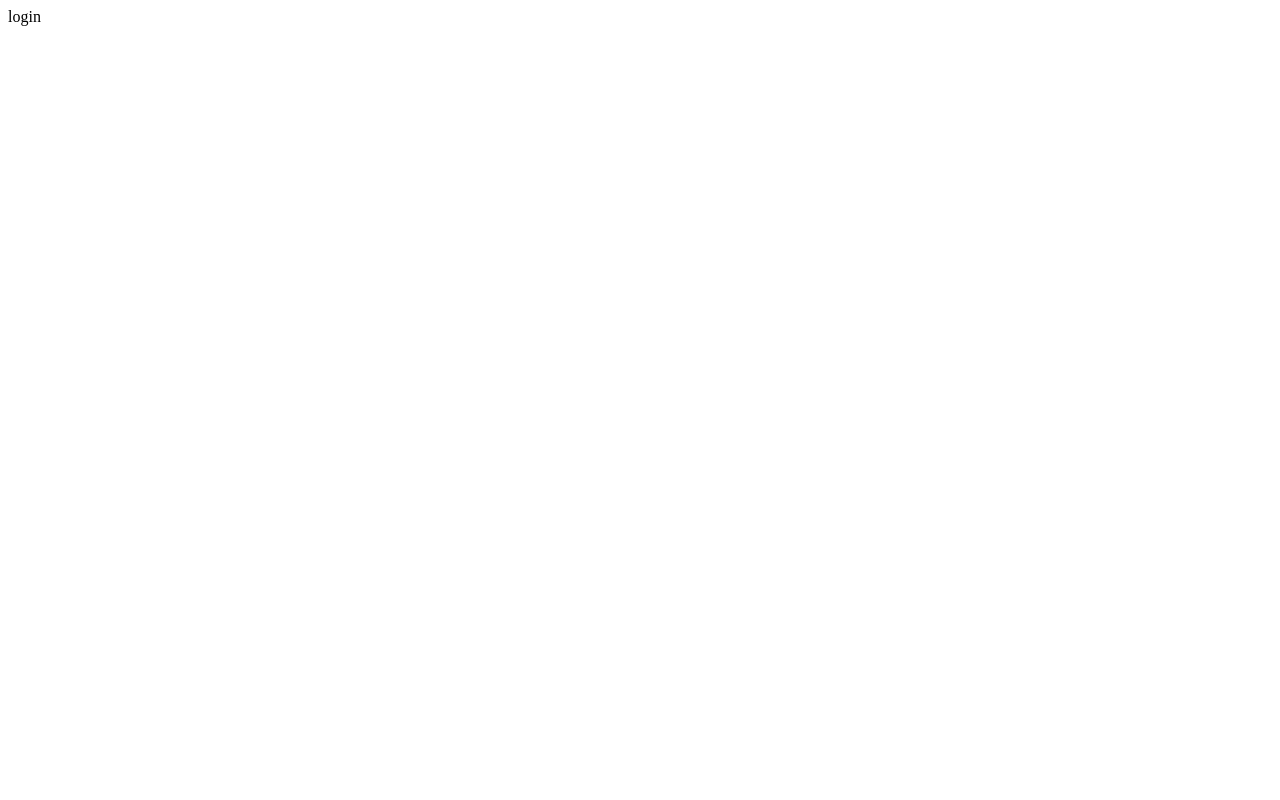
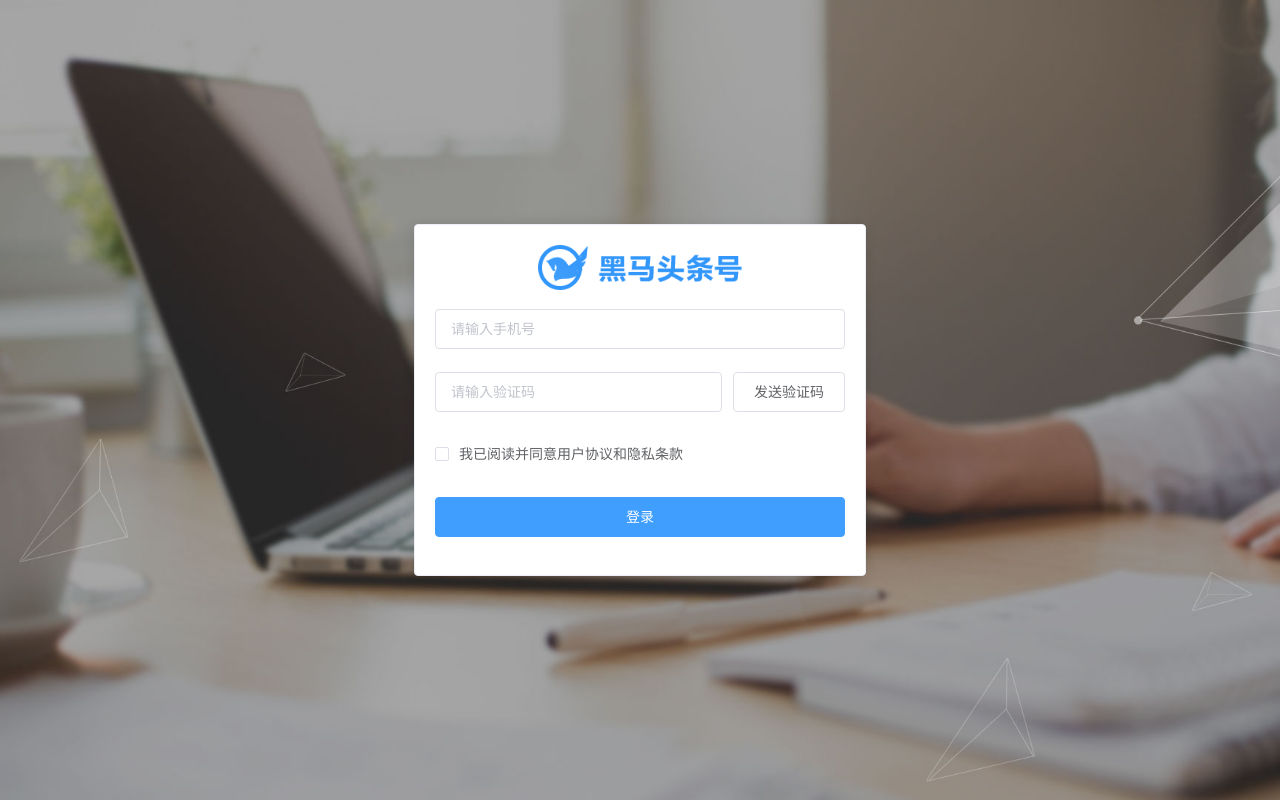
Before and after one commit to woshiyikehemiao/heima2-miao, a Vue app: page /#/login in a window 1280 px wide. Built offline with nearby package versions, Linux system fonts and the light colour scheme.

Commit message:
登录模块-页面布局及样式

```diff
--- a/src/main.js
+++ b/src/main.js
@@ -2,6 +2,8 @@
 import App from './App.vue'
 import router from './router'
 import ElementUI from 'element-ui'
+import 'element-ui/lib/theme-chalk/index.css'
+import './style/index.less'
 
 Vue.config.productionTip = false
 Vue.use(ElementUI)
--- a/src/views/login/index.vue
+++ b/src/views/login/index.vue
@@ -1,5 +1,26 @@
 <template>
-  <div>login</div>
+  <div class="login">
+      <el-card class="card">
+          <div class="logo">
+              <img src="../../assets/img/logo_index.png" alt="">
+          </div>
+          <el-form>
+              <el-form-item>
+                  <el-input placeholder="请输入手机号"></el-input>
+              </el-form-item>
+              <el-form-item>
+                  <el-input placeholder="请输入验证码" class="inp2"></el-input>
+                  <el-button class="btn1">发送验证码</el-button>
+              </el-form-item>
+              <el-form-item>
+                  <el-checkbox>我已阅读并同意用户协议和隐私条款</el-checkbox>
+              </el-form-item>
+              <el-form-item>
+                  <el-button type="primary" class="btn2">登录</el-button>
+              </el-form-item>
+          </el-form>
+      </el-card>
+      </div>
 </template>
 
 <script>
@@ -8,6 +29,35 @@
 }
 </script>
 
-<style>
-
+<style lang='less' scoped>
+.login{
+    height: 100vh;
+    background-image: url('../../assets/img/login_bg.jpg');
+    background-size: cover;
+    position: relative;
+    .card{
+        width: 450px;
+        height: 350px;
+        position: absolute;
+        left: 50%;
+        top: 50%;
+        transform: translate(-50%,-50%);
+        .logo{
+            text-align: center;
+            margin-bottom: 15px;
+            img{
+                height: 45px;
+            }
+        }
+        .inp2{
+            width: 70%;
+        }
+        .btn1{
+            float: right;
+        }
+        .btn2{
+            width: 100%;
+        }
+    }
+}
 </style>
```
